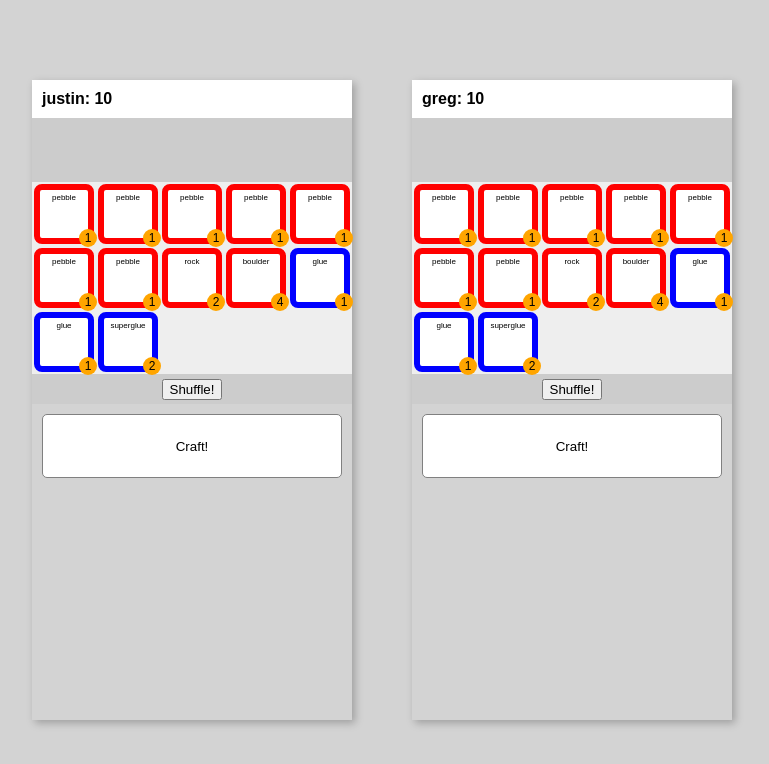
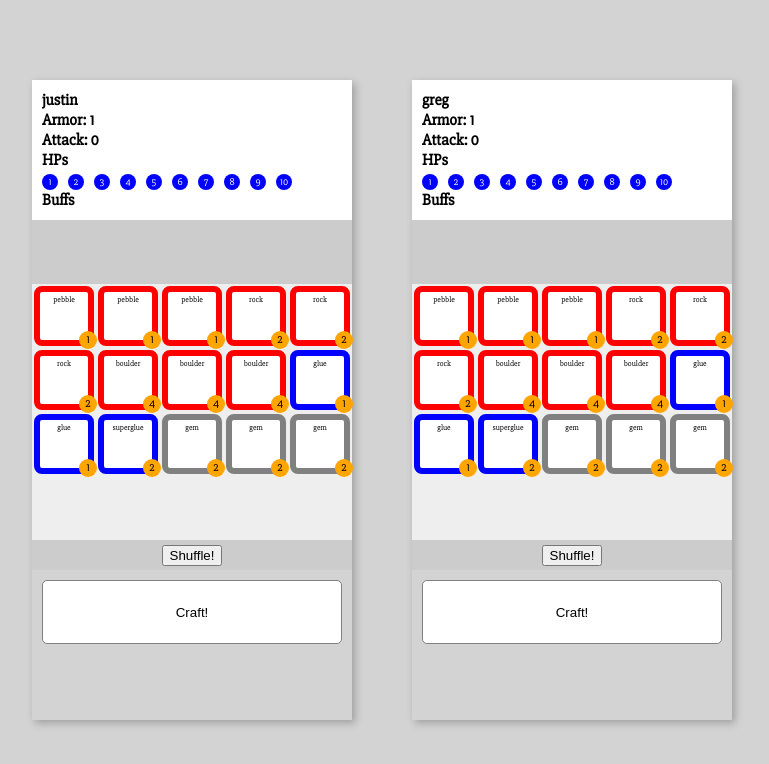
Before and after one commit to jbakse/battle-craft, a Vue app: page / in a window 1280 px wide. Shown: the top 764 px of the page, without its empty margins (258-1027 px from the left). Built offline with nearby package versions, Linux system fonts and the light colour scheme.

Commit message:
added buffs

```diff
--- a/src/App.vue
+++ b/src/App.vue
@@ -53,7 +53,7 @@ export default {
       let a = crafter.workbench.shift();
       let b = crafter.workbench.shift();
       let c = crafter.workbench.shift();
-      let { items, attacks } = crafter.craft(a, b, c);
+      let { items, attacks, buffs } = crafter.craft(a, b, c);
 
       // add items to inventory
       items.forEach(item => {
@@ -68,16 +68,27 @@ export default {
           crafter.target.applyAttack(attack);
         });
       }
+
+      // apply buffs
+      if (buffs.length > 0) {
+        console.log(`${crafter} buffs ${crafter}`);
+        buffs.forEach(buff => {
+          crafter.applyBuff(buff);
+        });
+      }
     }
   }
 };
 </script>
 
 <style>
+@import url('https://fonts.googleapis.com/css?family=Slabo+27px');
+
+
 html,
 body {
   height: 100%;
-  font-family: Arial, Helvetica, sans-serif;
+  font-family: 'Slabo 27px', serif;
 }
 
 body {
--- /dev/null
+++ b/src/Buff.js
@@ -0,0 +1,15 @@
+import * as _ from "lodash";
+
+export class Buff {
+  constructor (effects = {}) {
+    this.effects = effects;
+  }
+
+  toString () {
+    let desc = "";
+    _.forOwn(this.effects, (v, k) => {
+      desc += `${k}:${v}`;
+    });
+    return desc;
+  }
+}
--- a/src/Character.js
+++ b/src/Character.js
@@ -1,14 +1,17 @@
 import { Attack } from "./Attack";
 import { Item } from "./Item";
+import { Buff } from "./Buff";
 
 let characterId = 0;
 export class Character {
   id = 0;
   hp = 10;
   armor = 1;
+  attack = 0;
   name = "unnamed";
   inventory = [];
   workbench = [];
+  buffs = [];
   target = undefined;
 
   constructor (name) {
@@ -24,6 +27,7 @@ export class Character {
     console.log(`${this.name} crafts ${a} + ${b} + ${c}`);
     let items = [];
     let attacks = [];
+    let buffs = [];
 
     if (a.type === "attack") {
       attacks = attacks.concat(this.craftAttack(a, b, c).attacks);
@@ -33,9 +37,14 @@ export class Character {
       items = items.concat(this.craftItem(a, b, c).items);
     }
 
+    if (a.type === "buff") {
+      buffs = items.concat(this.craftBuff(a, b, c).buffs);
+    }
+
     return {
       items,
-      attacks
+      attacks,
+      buffs
     }
   }
 
@@ -60,6 +69,16 @@ export class Character {
     return { items };
   }
 
+  craftBuff (a, b, c) {
+    let buffs = [];
+    let buff = new Buff({
+      armor: Math.max(b.level, c.level)
+    });
+    console.log(`${this} crafts a ${buff} buff`);
+    buffs.push(buff);
+    return { buffs };
+  }
+
   craftAttack (a, b, c) {
     let attacks = [];
     let attack = new Attack(a.level + b.level + c.level);
@@ -74,4 +93,9 @@ export class Character {
     this.hp -= damage;
     console.log(`${this} takes ${damage} damage`);
   }
+
+  applyBuff (buff) {
+    console.log(`${this} gets ${buff} buff`);
+    this.buffs.push(buff);
+  }
 }
--- a/src/Item.js
+++ b/src/Item.js
@@ -1,18 +1,50 @@
 import * as _ from "lodash";
+
+// creatingItems
+
+// with ordered params
+// let item = new Item("sand", 1, "craft");
+
+// with named params
+// let item = new Item({name: "sand", level: 1, type: "craft"});
+
+// using existing item (extra properties discarded)
+// let item = new Item(existingItem);
+
+// with Item.clone (extra properties preserved)
+// let item = Item.clone(existingItem);
 
 let itemId = 0;
 export class Item {
     id = 0;
-    name = "unnamed";
-    level = 0;
-    type = "craft";
-    elements = [];
-    specials = [];
+    name;
+    level;
+    type;
+    elements;
+    specials;
 
     constructor (name, level = 0, type = "craft") {
-      this.name = name;
-      this.level = level;
-      this.type = type;
+      let defaults = {
+        name: "unnamed",
+        level: 0,
+        type: "craft",
+        elements: [],
+        craft: []
+      }
+
+      let params = {
+        name,
+        level,
+        type
+      }
+
+      if (_.isObject(name)) {
+        // discard extra properties
+        params = _.pick(name, _.keys(defaults));
+      }
+
+      _.defaults(this, params, defaults);
+
       this.id = ++itemId;
     }
 
@@ -55,5 +87,6 @@ let itemLibrary = {
   rock: new Item("rock", 2, "attack"),
   boulder: new Item("boulder", 4, "attack"),
   glue: new Item("glue", 1, "craft"),
-  superglue: new Item("superglue", 2, "craft")
+  superglue: new Item("superglue", 2, "craft"),
+  gem: new Item("gem", 2, "buff")
 }
--- a/src/battle-craft.js
+++ b/src/battle-craft.js
@@ -16,26 +16,32 @@ character1.target = character2;
 character1.inventory.push(Item.create("pebble"));
 character1.inventory.push(Item.create("pebble"));
 character1.inventory.push(Item.create("pebble"));
-character1.inventory.push(Item.create("pebble"));
-character1.inventory.push(Item.create("pebble"));
-character1.inventory.push(Item.create("pebble"));
-character1.inventory.push(Item.create("pebble"));
 character1.inventory.push(Item.create("rock"));
+character1.inventory.push(Item.create("rock"));
+character1.inventory.push(Item.create("rock"));
+character1.inventory.push(Item.create("boulder"));
+character1.inventory.push(Item.create("boulder"));
 character1.inventory.push(Item.create("boulder"));
 character1.inventory.push(Item.create("glue"));
 character1.inventory.push(Item.create("glue"));
 character1.inventory.push(Item.create("superglue"));
+character1.inventory.push(Item.create("gem"));
+character1.inventory.push(Item.create("gem"));
+character1.inventory.push(Item.create("gem"));
 
 character2.target = character1;
 character2.inventory.push(Item.create("pebble"));
 character2.inventory.push(Item.create("pebble"));
 character2.inventory.push(Item.create("pebble"));
-character2.inventory.push(Item.create("pebble"));
-character2.inventory.push(Item.create("pebble"));
-character2.inventory.push(Item.create("pebble"));
-character2.inventory.push(Item.create("pebble"));
 character2.inventory.push(Item.create("rock"));
+character2.inventory.push(Item.create("rock"));
+character2.inventory.push(Item.create("rock"));
+character2.inventory.push(Item.create("boulder"));
+character2.inventory.push(Item.create("boulder"));
 character2.inventory.push(Item.create("boulder"));
 character2.inventory.push(Item.create("glue"));
 character2.inventory.push(Item.create("glue"));
 character2.inventory.push(Item.create("superglue"));
+character2.inventory.push(Item.create("gem"));
+character2.inventory.push(Item.create("gem"));
+character2.inventory.push(Item.create("gem"));
--- a/src/components/BattleBench.vue
+++ b/src/components/BattleBench.vue
@@ -96,7 +96,7 @@ export default {
   background: #eee;
   margin: 0;
   padding: 0;
-  height: 192px;
+  height: 256px;
 }
 
 .actions {
--- a/src/components/CharacterStatus.vue
+++ b/src/components/CharacterStatus.vue
@@ -1,20 +1,112 @@
 <template>
-  <div>{{name}}: {{hp}}</div>
+  <div class="character-status">
+    <div class="name">{{name}}</div>
+    <div class="armor">Armor: {{armor}}</div>
+    <div class="attack">Attack: {{attack}}</div>
+    HPs
+    <transition-group name="list" tag="div" class="hp" v-bind:class="hpClass">
+      <span class="list-item" v-bind:key="n" v-for="n in hp0">{{ n }} </span>
+    </transition-group>
+
+    Buffs
+    <transition-group name="list" tag="div" class="buffs" v-bind:class="hpClass">
+
+      <span
+        class = "buff list-item"
+        v-for="b in buffs"
+        v-bind:name="b"
+        v-bind:key="b"
+        >
+        {{b.toString()}}
+      </span>
+
+
+    </transition-group>
+
+
+  </div>
 </template>
 
 <script>
 export default {
   name: "characterStatus",
-  props: ["name", "hp"],
+  props: ["name", "hp", "armor", "attack", "buffs"],
+  computed: {
+    hp0 () {
+      return Math.max(0, this.hp);
+    },
+    hpClass () {
+      if (this.hp <= 3) {
+        return "danger";
+      }
+      return false;
+    }
+  },
+
   methods: {}
 };
 </script>
 
 <style scoped>
-div {
+.character-status {
   color: black;
   background-color: white;
   font-weight: bold;
   padding: 10px;
 }
+
+
+.hp span,
+.buff
+{
+  display: inline-block;
+  margin-right: 10px;
+
+  width: 16px;
+  height: 16px;
+
+  background-color: blue;
+  border-radius: 50%;
+
+  line-height: 17px;
+
+  text-align: center;
+  font-size: 10px;
+  font-weight: normal;
+  color: white;
+
+}
+
+.buff
+{
+  background: gray;
+  padding: 0 10px;
+  color: white;
+  display: inline-block;
+  height: 16px;
+  border-radius: 8px;
+  width: auto;
+}
+
+.hp.danger span {
+  background-color: red;
+}
+
+
+.list-item {
+  transition: all 0.2s;
+  display: inline-block;
+  margin-right: 10px;
+}
+.list-enter,
+.list-leave-to {
+  opacity: 0;
+  transform: translateY(0px) scale(0.5);
+}
+.list-leave-active {
+  position: absolute !important;
+}
+
+
+
 </style>
--- a/src/components/Item.vue
+++ b/src/components/Item.vue
@@ -48,6 +48,10 @@ export default {
   border: 6px solid blue;
 }
 
+.item.buff {
+  border: 6px solid gray;
+}
+
 .level {
   height: 18px;
   width: 18px;
```
Also changed, not shown: notes/snippets.md (+6 -0 lines).
